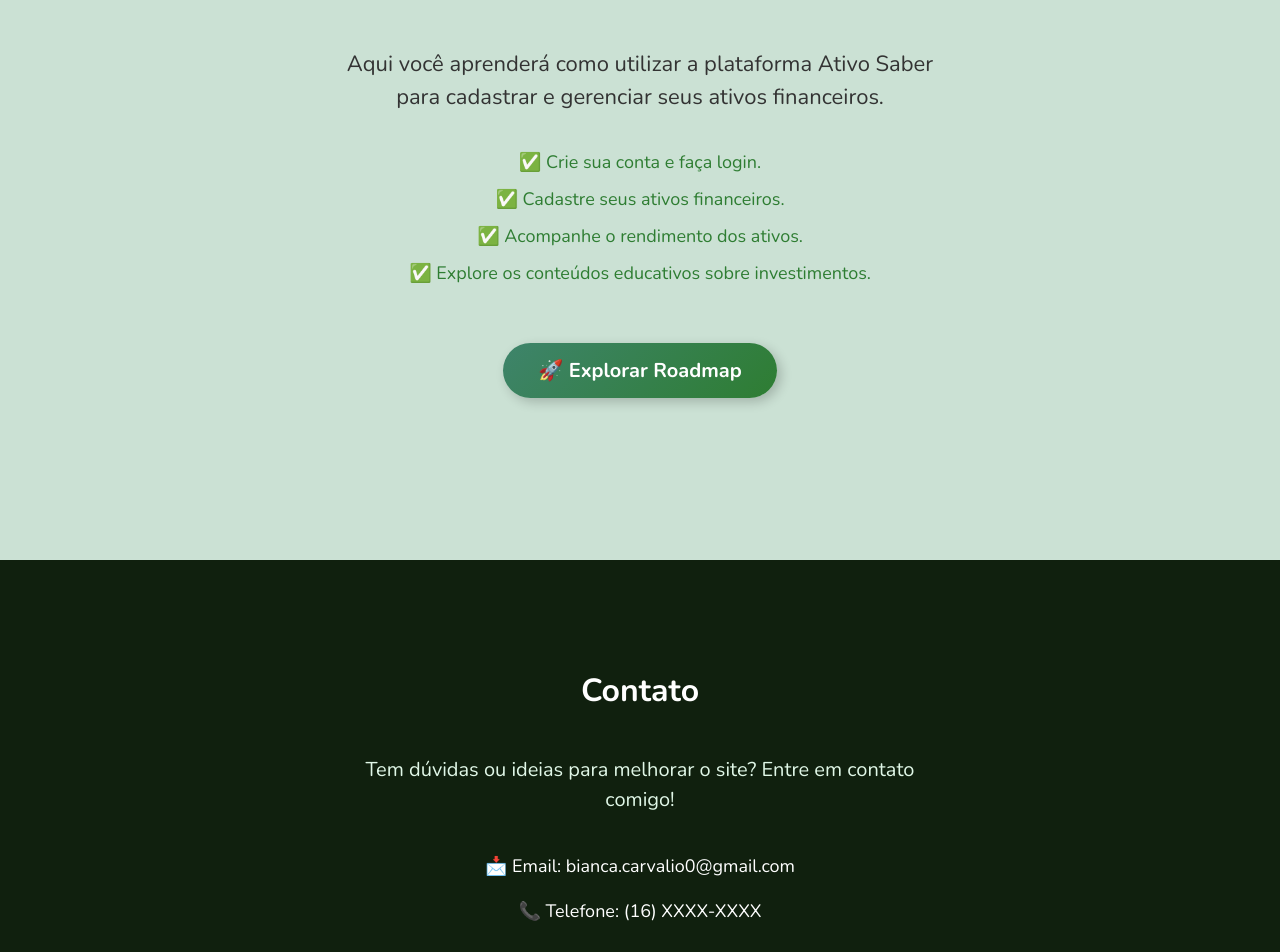
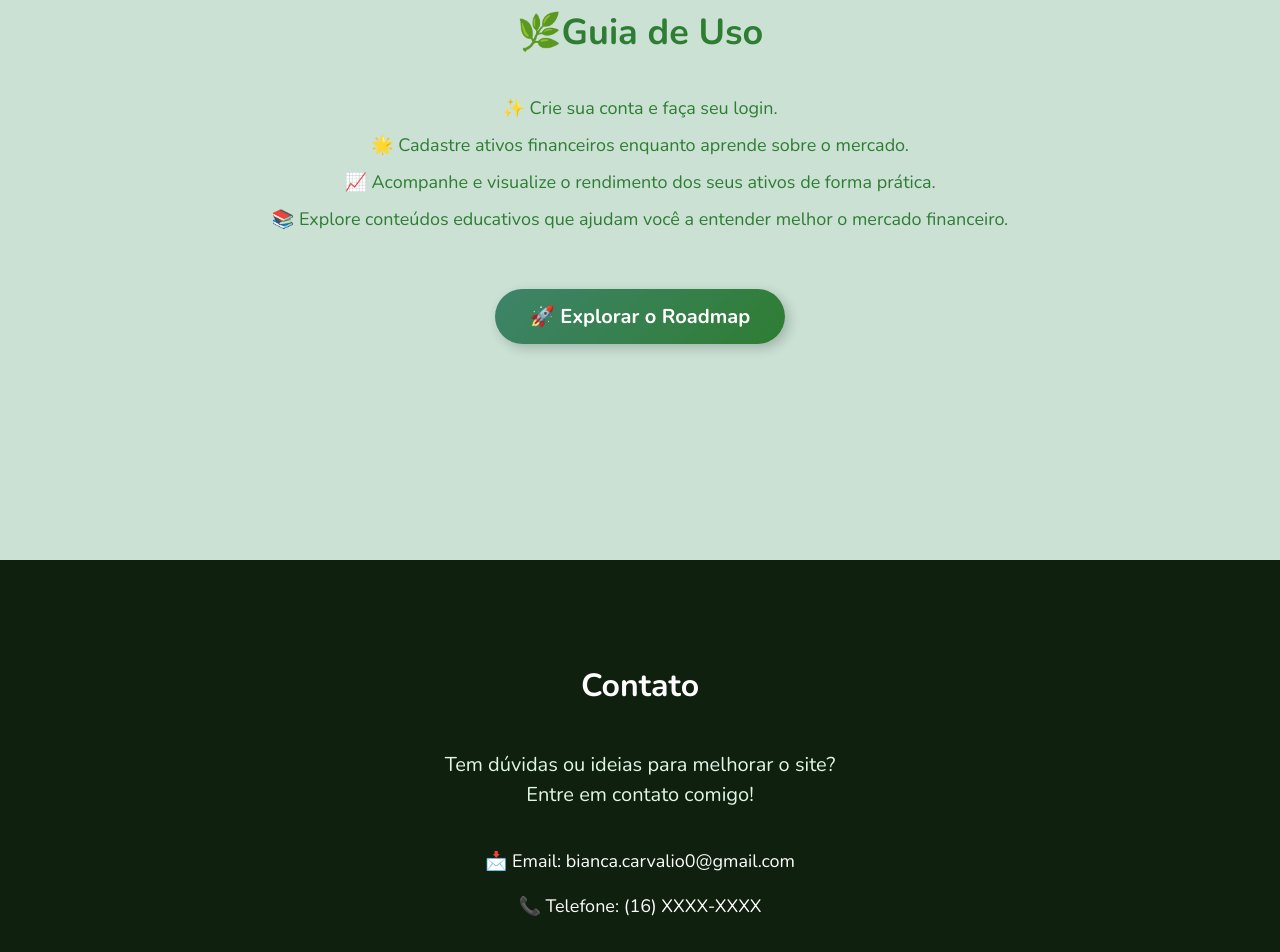
Before and after one commit to biankyrou/ativoSaber-frontend, a React (Create React App) app: page / in a window 1280 px wide. Shown: the part 1080-2032 px from the top of the page. Built offline with nearby package versions, Linux system fonts and the light colour scheme; no server answers.

Commit message:
feat: estilizando tela - guia

```diff
--- a/src/pages/PageInicial/Contato/index.css
+++ b/src/pages/PageInicial/Contato/index.css
@@ -5,7 +5,7 @@
     flex-direction: column;
     justify-content: center;
     align-items: center; /* Centralizando o conteúdo */
-    padding: 80px 0px;
+    padding: 75px 0px;
     text-align: center;
 }
 
@@ -13,7 +13,7 @@
     display: flex;
     flex-direction: column;
     align-items: center;
-    max-width: 700px;
+    max-width: 400px;
     color: white;
 }
 
--- a/src/pages/PageInicial/GuiaUso/index.js
+++ b/src/pages/PageInicial/GuiaUso/index.js
@@ -12,24 +12,22 @@
   return (
   <section id="guia" className="guia-uso">
     <div className="container-guia">
-        <h2 className="guia-title">Guia de Uso</h2>
-        <p className="guia-description">
-          Aqui você aprenderá como utilizar a plataforma Ativo Saber para cadastrar e gerenciar seus ativos financeiros.
-        </p>
+      <h2 className="guia-title">🌿Guia de Uso</h2>
       <ul className="guia-list">
-          <li>✅ Crie sua conta e faça login.</li>
-          <li>✅ Cadastre seus ativos financeiros.</li>
-          <li>✅ Acompanhe o rendimento dos ativos.</li>
-          <li>✅ Explore os conteúdos educativos sobre investimentos.</li>
+        <li>✨ Crie sua conta e faça seu login.</li>
+        <li>🌟 Cadastre ativos financeiros enquanto aprende sobre o mercado.</li>
+        <li>📈 Acompanhe e visualize o rendimento dos seus ativos de forma prática.</li>
+        <li>📚 Explore conteúdos educativos que ajudam você a entender melhor o mercado financeiro.</li>
       </ul>
 
       {/* Botão de ação - Roadmap */}
       <button className="roadmap-btn" onClick={handleRoadmapClick}>
-          🚀 Explorar Roadmap
+        🚀 Explorar o Roadmap
       </button>
     </div>
   </section>
 );
+
 };
 
 export default GuiaDeUso;
```
Lines whose indentation alone changed are shown as unchanged.
